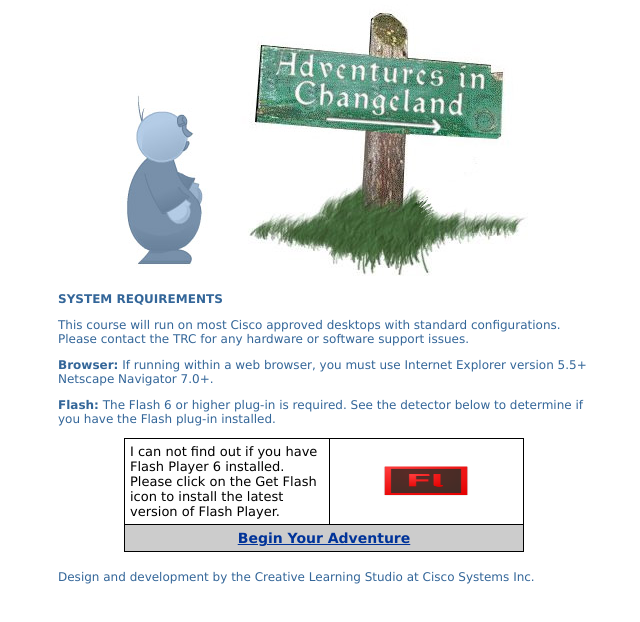
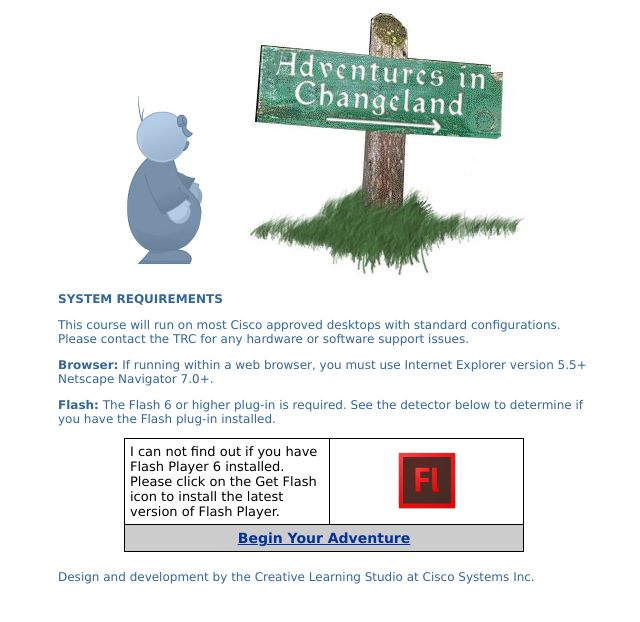
Before and after one commit to talber/changeland, a plain HTML site: page index.html in a window 1280 px wide. Shown: the whole page, without its empty margins (316-956 px from the left). Drawn offline with Linux system fonts and the light colour scheme.

Commit message:
Update index.html

```diff
--- a/index.html
+++ b/index.html
@@ -442,7 +442,7 @@
 
                   </font> </td>
 
-                <td width="188" align="center" bgcolor="#FFFFFF"><a href="http://www.macromedia.com/go/getflashplayer/" target="_top"><img src="120px-Adobe_Flash_Professional_icon.png" width=88 height=31 alt="Get Macromedia Flash Player" border="0"></a></td>
+                <td width="188" align="center" bgcolor="#FFFFFF"><a href="http://www.macromedia.com/go/getflashplayer/" target="_top"><img src="120px-Adobe_Flash_Professional_icon.png" width=60 height=60 alt="Get Macromedia Flash Player" border="0"></a></td>
 
               </tr>
 
```
